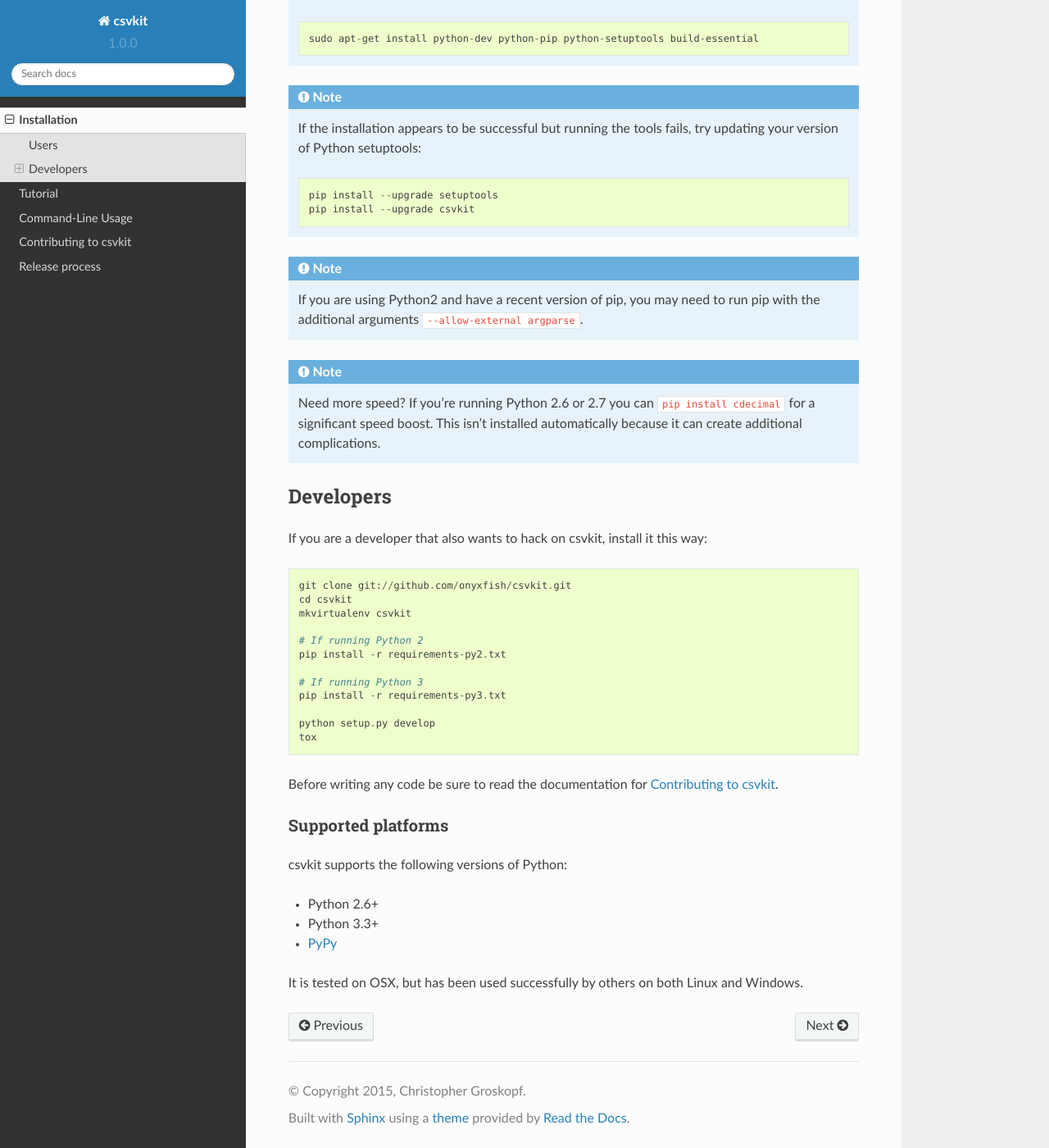
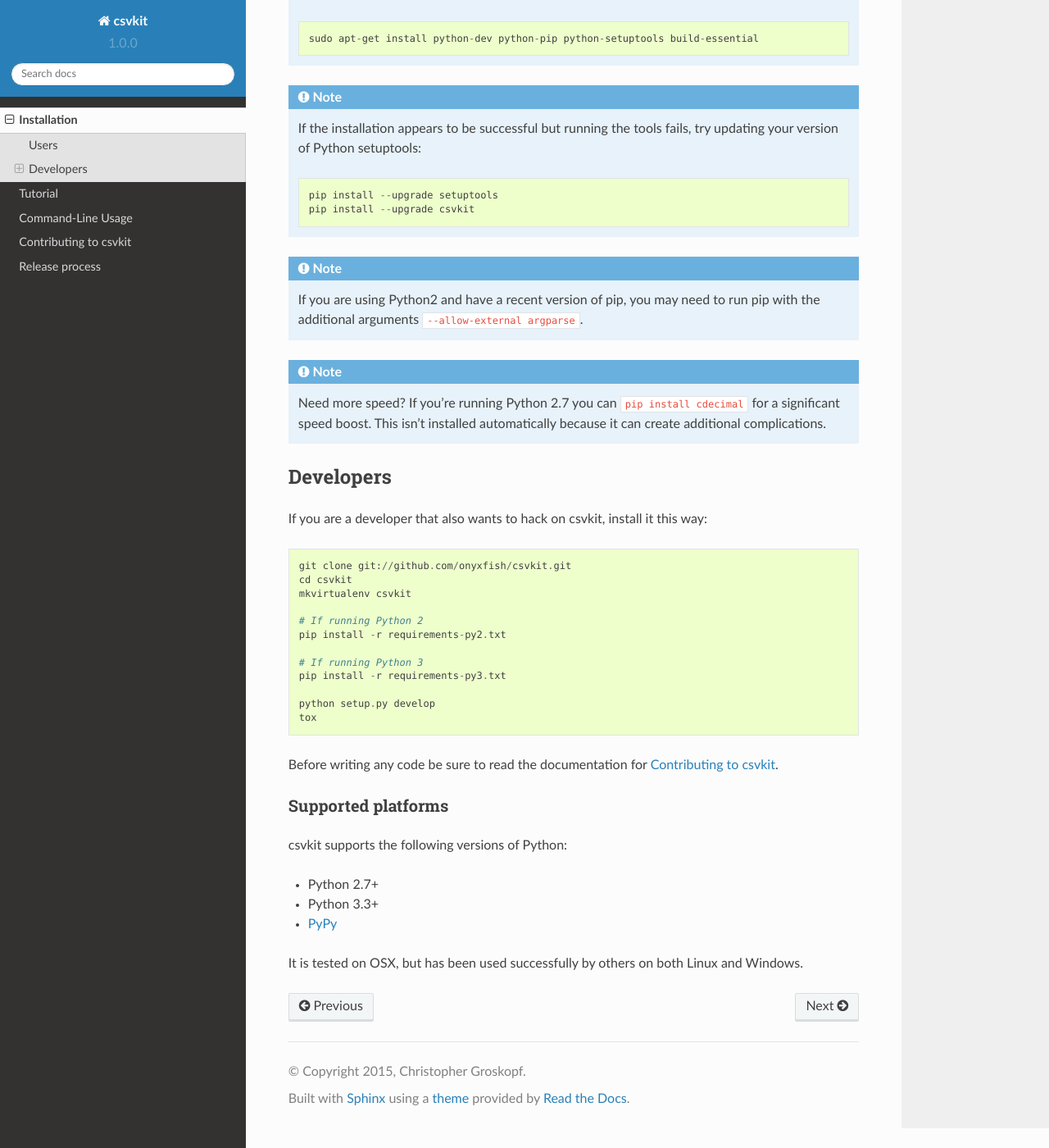
Before and after one commit to wireservice/csvkit, a Sphinx documentation site: the page built from docs/install.rst, in a window 1280 px wide and 1400 px high, scrolled down 418 px. Shown: the whole window at 82% size. Built offline with Sphinx 7.4.7 and the Read the Docs theme 2.0.0, drawn with Linux system fonts in a browser that asks for light colours.

Commit message:
Remove references to Python 2.6 from docs

```diff
--- a/docs/install.rst
+++ b/docs/install.rst
@@ -28,7 +28,7 @@
 
 .. note::
 
-    Need more speed? If you're running Python 2.6 or 2.7 you can :code:`pip install cdecimal` for a significant speed boost. This isn't installed automatically because it can create additional complications.
+    Need more speed? If you're running Python 2.7 you can :code:`pip install cdecimal` for a significant speed boost. This isn't installed automatically because it can create additional complications.
 
 Developers
 ==========
@@ -55,7 +55,7 @@
 
 csvkit supports the following versions of Python:
 
-* Python 2.6+
+* Python 2.7+
 * Python 3.3+
 * `PyPy <http://pypy.org/>`_
 
```
